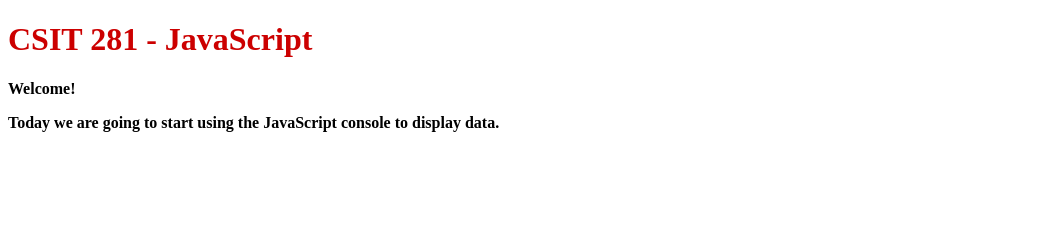
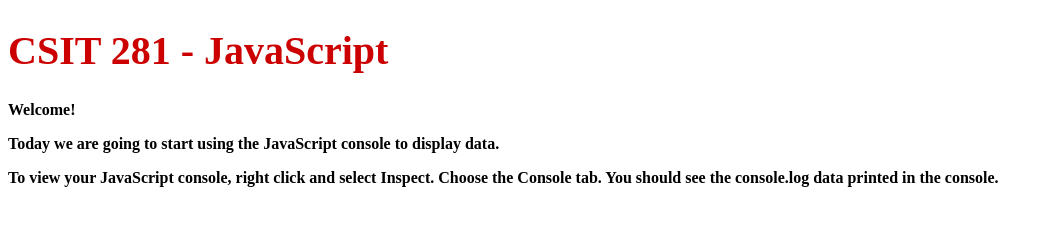
Before and after one commit to jxr8/CSIT281-JavaScript, a plain HTML site: page index.html in a window 1280 px wide. Shown: the whole page, without its empty margins (0-1053 px from the left). Drawn offline with Linux system fonts and the light colour scheme.

Commit message:
Adding the JavaScript for week 3 lecture to the repository.

```diff
--- a/index.html
+++ b/index.html
@@ -7,6 +7,7 @@
 <style>
 h1{
   color: #CC0000;
+  font-size: 40px;
 }
 p{
   font-weight: bold;
@@ -19,10 +20,29 @@ p{
 
 <body>
 <h1>CSIT 281 - JavaScript</h1>
+
 <p>Welcome!</p>
+
 <p>Today we are going to start using the JavaScript console to display data.</p>
 
+<p> To view your JavaScript console, right click and select Inspect. Choose the
+  Console tab. You should see the console.log data printed in the console.</p>
 
+<script type="text/javascript">
+console.log(4);
+
+var x = 12;
+
+console.log(x);
+
+// var x = 1;
+var x = 3;
+
+console.log(x);
+console.log(x);
+console.log(x);
+
+</script>
 
 </body>
 
```
